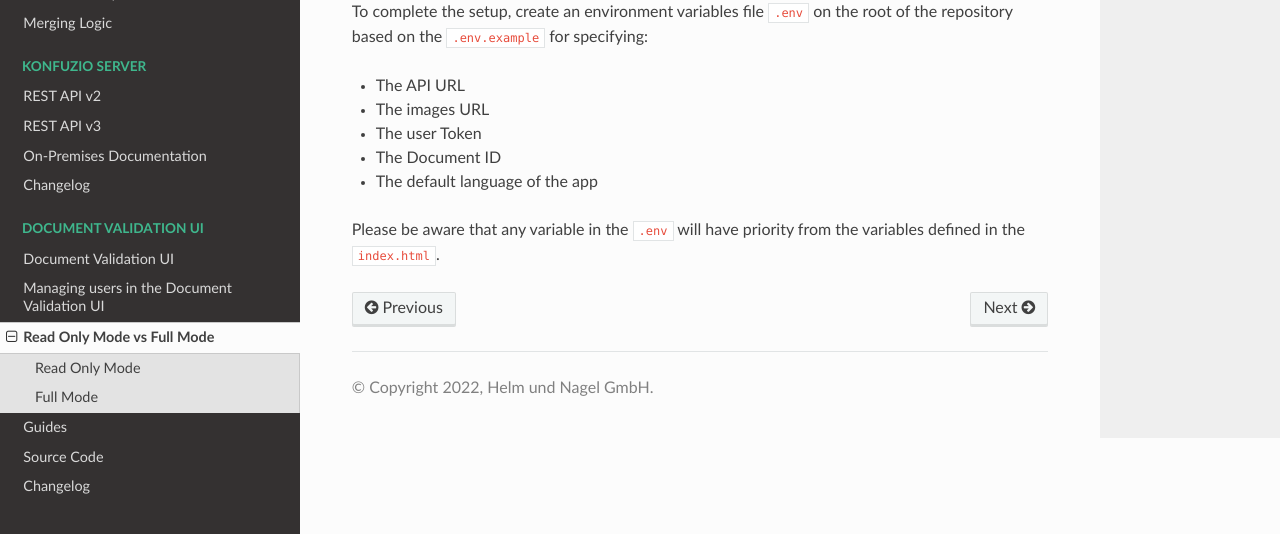
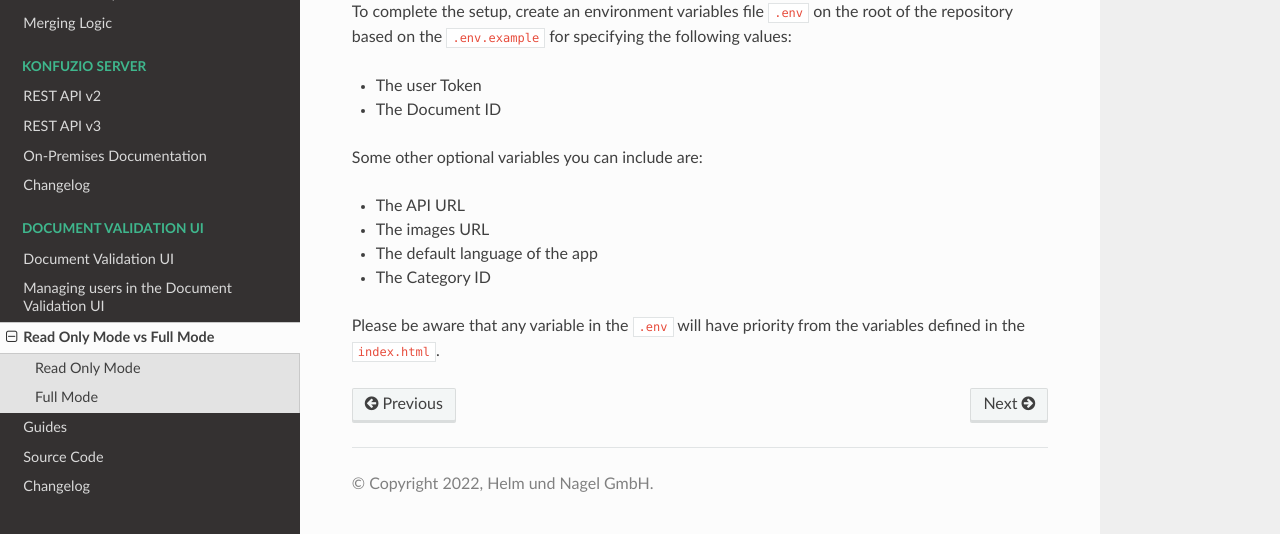
Before and after one commit to konfuzio-ai/konfuzio-sdk, a Sphinx documentation site: the page built from docs/dvui/modes.md, in a window 1280 px wide and 900 px high, scrolled down 663 px, cut to the strip 366-900 px from the top of the window. Built offline with Sphinx 7.4.7 and the Read the Docs theme 2.0.0, drawn with Linux system fonts in a browser that asks for light colours; pages that are not in the unit, such as notebooks, are missing from menus.

Commit message:
Change to mention mandatory/optional .env vars

```diff
--- a/docs/dvui/modes.md
+++ b/docs/dvui/modes.md
@@ -17,12 +17,16 @@ You will also need a [Document uploaded](https://app.konfuzio.com/v3/swagger/#/d
 
 ![docid.png](./images/docid.png)
 
-To complete the setup, create an environment variables file `.env` on the root of the repository based on the [`.env.example`](https://github.com/konfuzio-ai/konfuzio-capture-vue/blob/main/.env.example) for specifying:
+To complete the setup, create an environment variables file `.env` on the root of the repository based on the [`.env.example`](https://github.com/konfuzio-ai/konfuzio-capture-vue/blob/main/.env.example) for specifying the following values:
+
+- The user Token
+- The Document ID
+
+Some other optional variables you can include are:
 
 - The API URL
 - The images URL
-- The user Token
-- The Document ID
 - The default language of the app
+- The Category ID
 
 Please be aware that any variable in the `.env` will have priority from the variables defined in the `index.html`.
```
